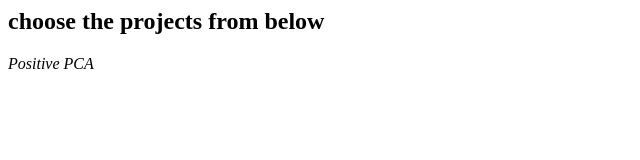
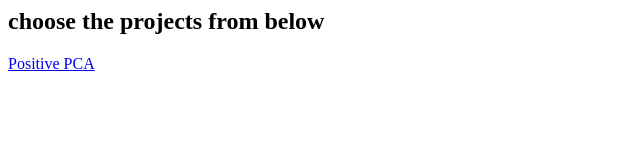
Before and after one commit to RadulDev/Display-Plots, a plain HTML site: page index.html in a window 1280 px wide. Shown: the whole page, without its empty margins (0-640 px from the left). Drawn offline with Linux system fonts and the light colour scheme.

Commit message:
Update index.html

```diff
--- a/index.html
+++ b/index.html
@@ -4,7 +4,7 @@
   </head>
   <body>
     <h2> choose the projects from below </h2>
-    <a><i href="https://github.com/RadulDev/Display-Plots/blob/main/Positive_PCA_Analysis.html"> Positive PCA</i></a>
+    <a href="https://github.com/RadulDev/Display-Plots/blob/main/Positive_PCA_Analysis.html"> Positive PCA</a>
 
   </body>
 </html>
```
